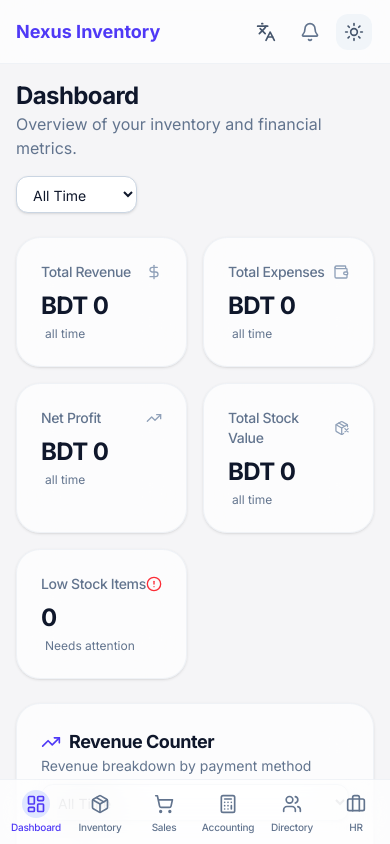
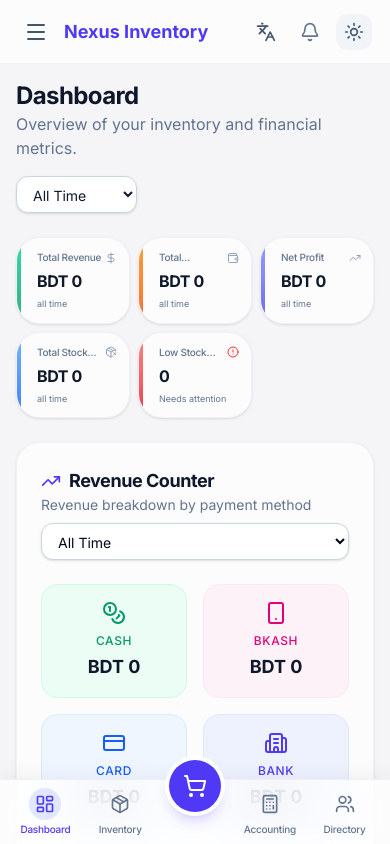
Before and after one commit to tarekchatkhil27-hash/Final-inventory-antigra, a React (Vite) app: page / in a window 390 px wide. Built offline with nearby package versions, Linux system fonts and the light colour scheme; a web font is replaced by a local one.

Commit message:
Enhance mobile view: burger menu, refined bottom nav, and premium KPI card grid

```diff
--- a/src/components/layout/MobileNav.tsx
+++ b/src/components/layout/MobileNav.tsx
@@ -1,11 +1,12 @@
-import React from 'react';
+import React, { useState } from 'react';
 import { navItems } from './Sidebar';
 import { cn } from '../../lib/utils';
-import { Languages } from 'lucide-react';
+import { Languages, Menu, X } from 'lucide-react';
 import { ThemeToggle } from './ThemeToggle';
 import { NotificationCenter } from './NotificationCenter';
 import { useGlobal } from '../../context/GlobalContext';
 import { useLanguage } from '../../context/LanguageContext';
+import { motion, AnimatePresence } from 'motion/react';
 
 interface MobileNavProps {
   activeTab: string;
@@ -15,6 +16,7 @@ interface MobileNavProps {
 export function MobileNav({ activeTab, setActiveTab }: MobileNavProps) {
   const { currentUserRole, businessSettings } = useGlobal();
   const { language, setLanguage, t } = useLanguage();
+  const [isDrawerOpen, setIsDrawerOpen] = useState(false);
 
   const filteredNavItems = navItems.filter(item => {
     if (currentUserRole === 'staff' && (item.id === 'hr' || item.id === 'settings')) {
@@ -23,13 +25,24 @@ export function MobileNav({ activeTab, setActiveTab }: MobileNavProps) {
     return true;
   });
 
+  const bottomNavIds = ['dashboard', 'inventory', 'sales', 'accounting', 'directory'];
+  const bottomNavItems = filteredNavItems.filter(i => bottomNavIds.includes(i.id));
+
   return (
     <div className="md:hidden">
       {/* Top Bar (Glassmorphism) */}
       <div className="flex h-16 items-center justify-between border-b border-slate-200/50 bg-white/70 backdrop-blur-xl px-4 dark:border-white/10 dark:bg-black/50 sticky top-0 z-10">
+        <div className="flex items-center gap-2">
+          <button
+            onClick={() => setIsDrawerOpen(true)}
+            className="flex items-center justify-center w-10 h-10 text-slate-600 hover:bg-slate-100 rounded-lg transition-colors dark:text-slate-300 dark:hover:bg-slate-800"
+          >
+            <Menu className="w-6 h-6" />
+          </button>
           <span className="text-lg font-bold text-indigo-600 dark:text-indigo-400">
             {businessSettings.businessName}
           </span>
+        </div>
         <div className="flex items-center gap-1">
           <button
             onClick={() => setLanguage(language === 'en' ? 'bn' : 'en')}
@@ -45,32 +58,96 @@ export function MobileNav({ activeTab, setActiveTab }: MobileNavProps) {
         </div>
       </div>
 
-      {/* Floating Bottom Tab Bar */}
-      <div className="fixed bottom-0 left-0 right-0 w-full border-t border-slate-200/50 bg-white/70 backdrop-blur-xl dark:border-white/10 dark:bg-black/50 z-50 pb-safe">
-        <nav className="flex justify-around items-center h-16 px-1 overflow-x-auto no-scrollbar">
+      {/* Mobile Drawer */}
+      <AnimatePresence>
+        {isDrawerOpen && (
+          <>
+            <motion.div
+              initial={{ opacity: 0 }}
+              animate={{ opacity: 1 }}
+              exit={{ opacity: 0 }}
+              onClick={() => setIsDrawerOpen(false)}
+              className="fixed inset-0 z-40 bg-slate-900/50 backdrop-blur-sm"
+            />
+            <motion.div
+              initial={{ x: '-100%' }}
+              animate={{ x: 0 }}
+              exit={{ x: '-100%' }}
+              transition={{ type: 'spring', bounce: 0, duration: 0.4 }}
+              className="fixed inset-y-0 left-0 z-50 w-64 bg-white dark:bg-slate-950 shadow-2xl flex flex-col"
+            >
+              <div className="flex items-center justify-between p-4 border-b border-slate-200 dark:border-slate-800">
+                <span className="text-lg font-bold text-indigo-600 dark:text-indigo-400 truncate">
+                  {businessSettings.businessName}
+                </span>
+                <button onClick={() => setIsDrawerOpen(false)} className="p-2 rounded-full bg-slate-100 dark:bg-slate-900 text-slate-500 hover:text-slate-900 dark:hover:text-slate-50">
+                  <X className="w-5 h-5" />
+                </button>
+              </div>
+              <nav className="flex-1 overflow-y-auto p-4 space-y-2">
                 {filteredNavItems.map((item) => {
                   const Icon = item.icon;
                   const isActive = activeTab === item.id;
                   return (
                     <button
                       key={item.id}
+                      onClick={() => {
+                        setActiveTab(item.id);
+                        setIsDrawerOpen(false);
+                      }}
+                      className={cn(
+                        'flex w-full items-center rounded-xl px-4 py-3 text-sm font-medium transition-colors',
+                        isActive
+                          ? 'bg-indigo-50 text-indigo-700 dark:bg-indigo-500/10 dark:text-indigo-400'
+                          : 'text-slate-600 hover:bg-slate-100 hover:text-slate-900 dark:text-slate-400 dark:hover:bg-slate-800 dark:hover:text-slate-50',
+                      )}
+                    >
+                      <Icon className="h-5 w-5 mr-3" />
+                      {t(item.label)}
+                    </button>
+                  );
+                })}
+              </nav>
+            </motion.div>
+          </>
+        )}
+      </AnimatePresence>
+
+      {/* Floating Bottom Tab Bar */}
+      <div className="fixed bottom-0 left-0 right-0 w-full border-t border-slate-200/50 bg-white/70 backdrop-blur-xl dark:border-white/10 dark:bg-black/50 z-30 pb-safe shadow-[0_-4px_20px_rgba(0,0,0,0.05)]">
+        <nav className="flex justify-around items-center h-16 px-2">
+          {bottomNavItems.map((item) => {
+            const Icon = item.icon;
+            const isActive = activeTab === item.id;
+            const isSales = item.id === 'sales';
+            return (
+              <button
+                key={item.id}
                 onClick={() => setActiveTab(item.id)}
                 className={cn(
-                  'flex flex-col items-center justify-center min-w-[4rem] h-14 rounded-xl transition-colors shrink-0',
+                  'flex flex-col items-center justify-center min-w-[3.5rem] h-full transition-colors relative',
                   isActive
                     ? 'text-indigo-600 dark:text-indigo-400'
                     : 'text-slate-500 hover:text-slate-900 dark:text-slate-400 dark:hover:text-slate-50'
                 )}
               >
+                {isSales ? (
+                  <div className="absolute -top-5 left-1/2 -translate-x-1/2 p-3.5 rounded-full bg-indigo-600 text-white shadow-lg shadow-indigo-600/30 ring-4 ring-white dark:ring-black/50 transition-transform active:scale-95">
+                    <Icon className="h-6 w-6" />
+                  </div>
+                ) : (
+                  <>
                     <div className={cn(
-                  "p-1 rounded-full mb-0.5 transition-all duration-200",
+                      "p-1.5 rounded-full mb-0.5 transition-all duration-200",
                       isActive ? "bg-indigo-100 dark:bg-indigo-500/20" : "bg-transparent"
                     )}>
                       <Icon className="h-5 w-5" />
                     </div>
-                <span className="text-[10px] font-medium tracking-tight truncate w-full text-center px-1">
+                    <span className="text-[10px] font-medium tracking-tight truncate w-full text-center">
                       {t(item.label)}
                     </span>
+                  </>
+                )}
               </button>
             );
           })}
--- a/src/pages/Dashboard.tsx
+++ b/src/pages/Dashboard.tsx
@@ -192,13 +192,14 @@ export function Dashboard() {
       </div>
 
       {/* KPI Cards */}
-      <div className="grid grid-cols-2 gap-4 md:grid-cols-3 lg:grid-cols-5">
+      <div className="grid grid-cols-3 gap-2 sm:gap-4 lg:grid-cols-5">
         <MetricCard
           title={t('Total Revenue')}
           value={formatCurrency(totalRevenue)}
           trend={0}
           icon={DollarSign}
           timeRange={timeRange}
+          colorClass="bg-gradient-to-b from-emerald-400 to-emerald-600"
         />
         <MetricCard
           title={t('Total Expenses')}
@@ -206,6 +207,7 @@ export function Dashboard() {
           trend={0}
           icon={Wallet}
           timeRange={timeRange}
+          colorClass="bg-gradient-to-b from-orange-400 to-orange-600"
         />
         <MetricCard
           title={t('Net Profit')}
@@ -213,6 +215,7 @@ export function Dashboard() {
           trend={0}
           icon={TrendingUp}
           timeRange={timeRange}
+          colorClass="bg-gradient-to-b from-indigo-400 to-indigo-600"
         />
         <MetricCard
           title={t('Total Stock Value')}
@@ -220,6 +223,7 @@ export function Dashboard() {
           trend={0}
           icon={PackageX}
           timeRange={timeRange}
+          colorClass="bg-gradient-to-b from-blue-400 to-blue-600"
         />
         <MetricCard
           title={t('Low Stock Items')}
@@ -228,7 +232,8 @@ export function Dashboard() {
           icon={AlertCircle}
           trendText={t('Needs attention')}
           isAlert
-          className="col-span-2 md:col-span-1"
+          className="col-span-3 sm:col-span-2 md:col-span-1"
+          colorClass="bg-gradient-to-b from-red-400 to-red-600"
         />
       </div>
 
@@ -378,7 +383,7 @@ export function Dashboard() {
   );
 }
 
-function MetricCard({ title, value, trend, icon: Icon, trendText, isAlert, timeRange, className }: any) {
+function MetricCard({ title, value, trend, icon: Icon, trendText, isAlert, timeRange, className, colorClass }: any) {
   const { t } = useLanguage();
   const isPositive = trend > 0;
   const isNegative = trend < 0;
@@ -395,30 +400,33 @@ function MetricCard({ title, value, trend, icon: Icon, trendText, isAlert, timeR
   };
 
   return (
-    <motion.div whileHover={{ scale: 1.02 }} whileTap={{ scale: 0.98 }}>
-      <Card className={cn("h-full", className)}>
-        <CardHeader className="flex flex-row items-center justify-between space-y-0 pb-2">
-          <CardTitle className="text-sm font-medium text-slate-500 dark:text-slate-400">
+    <motion.div whileHover={{ scale: 1.02 }} whileTap={{ scale: 0.98 }} className="h-full">
+      <Card className={cn("h-full relative overflow-hidden flex flex-col justify-between p-3 sm:p-4 sm:pt-4", className)}>
+        {colorClass && (
+          <div className={cn("absolute top-0 left-0 w-1 sm:w-1.5 h-full opacity-80", colorClass)} />
+        )}
+        <div className="flex flex-row items-center justify-between space-y-0 mb-1 sm:mb-2 pl-2 sm:pl-3">
+          <CardTitle className="text-[10px] sm:text-sm font-medium text-slate-500 dark:text-slate-400 line-clamp-1">
             {title}
           </CardTitle>
-          <Icon className={cn("h-4 w-4 text-slate-400", isAlert && "text-red-500")} />
-        </CardHeader>
-        <CardContent>
-          <div className="text-2xl font-bold tracking-tight text-slate-900 dark:text-slate-50">{value}</div>
-          <p className="text-xs mt-1 flex items-center">
-            {trend !== 0 ? (
+          <Icon className={cn("h-3 w-3 sm:h-4 sm:w-4 text-slate-400 shrink-0", isAlert && "text-red-500")} />
+        </div>
+        <div className="pl-2 sm:pl-3">
+          <div className="text-base sm:text-2xl font-bold tracking-tight text-slate-900 dark:text-slate-50 break-words">{value}</div>
+          <p className="text-[9px] sm:text-xs mt-1 flex flex-col sm:flex-row sm:items-center text-slate-500 dark:text-slate-400">
+            {trend !== 0 && (
               <span className={cn(
-                "font-medium flex items-center",
+                "font-medium flex items-center mb-0.5 sm:mb-0",
                 isPositive ? "text-emerald-600 dark:text-emerald-400" : "text-red-600 dark:text-red-400"
               )}>
                 {isPositive ? '+' : ''}{trend}%
               </span>
-            ) : null}
-            <span className="text-slate-500 dark:text-slate-400 ml-1">
+            )}
+            <span className={cn(trend !== 0 && "sm:ml-1", "truncate")}>
               {trendText || defaultTrendText()}
             </span>
           </p>
-        </CardContent>
+        </div>
       </Card>
     </motion.div>
   );
```
Lines whose indentation alone changed are shown as unchanged.
